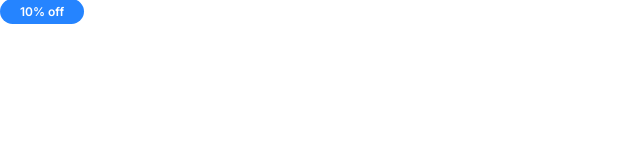
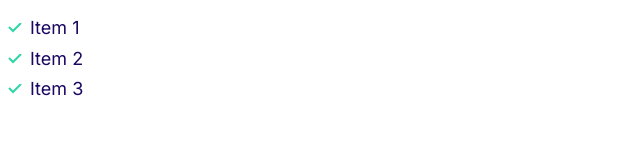
Before and after one commit to claudiobarsante/moshify, a plain HTML site: page index.html in a window 1280 px wide. Shown: the whole page, without its empty margins (0-640 px from the left). Drawn offline with Linux system fonts and the light colour scheme.

Commit message:
build list component

```diff
--- a/css/styles.css
+++ b/css/styles.css
@@ -122,3 +122,31 @@ a {
 		font-size: 1.2rem;
 	}
 }
+
+/* Lists */
+.list {
+	list-style: none;
+	padding-left: 0;
+	color: var(--color-headings);
+}
+/*using BEM convetion to separate a block and the element list__item*/
+.list--inline .list__item {
+	display: inline-block;
+	margin-right: 2rem;
+}
+
+.list--tick {
+	list-style-image: url(../images/tick.svg);
+	padding-left: 3rem;
+}
+
+.list--tick .list__item {
+	padding-left: 0.5rem;
+	margin-bottom: 1rem;
+}
+
+@media screen and (min-width: 1024px) {
+	.list--tick .list__item {
+		padding-left: 0;
+	}
+}
--- a/index.html
+++ b/index.html
@@ -14,6 +14,10 @@
 		<link rel="stylesheet" href="css/styles.css" />
 	</head>
 	<body>
-		<span class="badge badge--primary badge--small">10% off</span>
+		<ul class="list list--tick">
+			<li class="list__item">Item 1</li>
+			<li class="list__item">Item 2</li>
+			<li class="list__item">Item 3</li>
+		</ul>
 	</body>
 </html>
```
Also changed, not shown: components/lists.html (added, +5 -0 lines), images/tick.svg (added).
